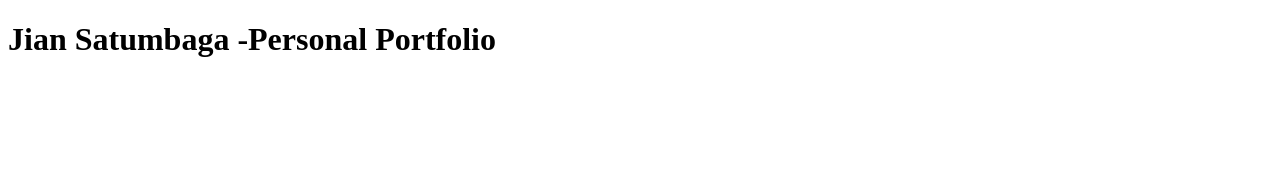
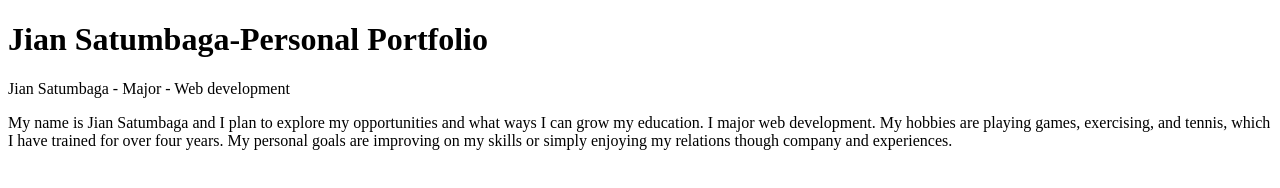
Before and after one commit to JianSatumbaga/Comp001aPersonal-Portfolio, a plain HTML site: page index.html in a window 1280 px wide. Drawn offline with Linux system fonts and the light colour scheme.

Commit message:
infodump

```diff
--- a/index.html
+++ b/index.html
@@ -1,4 +1,9 @@
 <!DOCTYPE html>
 <html lang="en">
-    <h1>Jian Satumbaga -Personal Portfolio</h1>
+<h1>Jian Satumbaga-Personal Portfolio
+</h1>
+<body>
+Jian Satumbaga - Major - Web development
+</body>
+<p>My name is Jian Satumbaga and I plan to explore my opportunities and what ways I can grow my education. I major web development. My hobbies are playing games, exercising, and tennis, which I have trained for over four years. My personal goals are improving on my skills or simply enjoying my relations though company and experiences.</p>
 </html>
```
Also changed, not shown: main.css (added).
